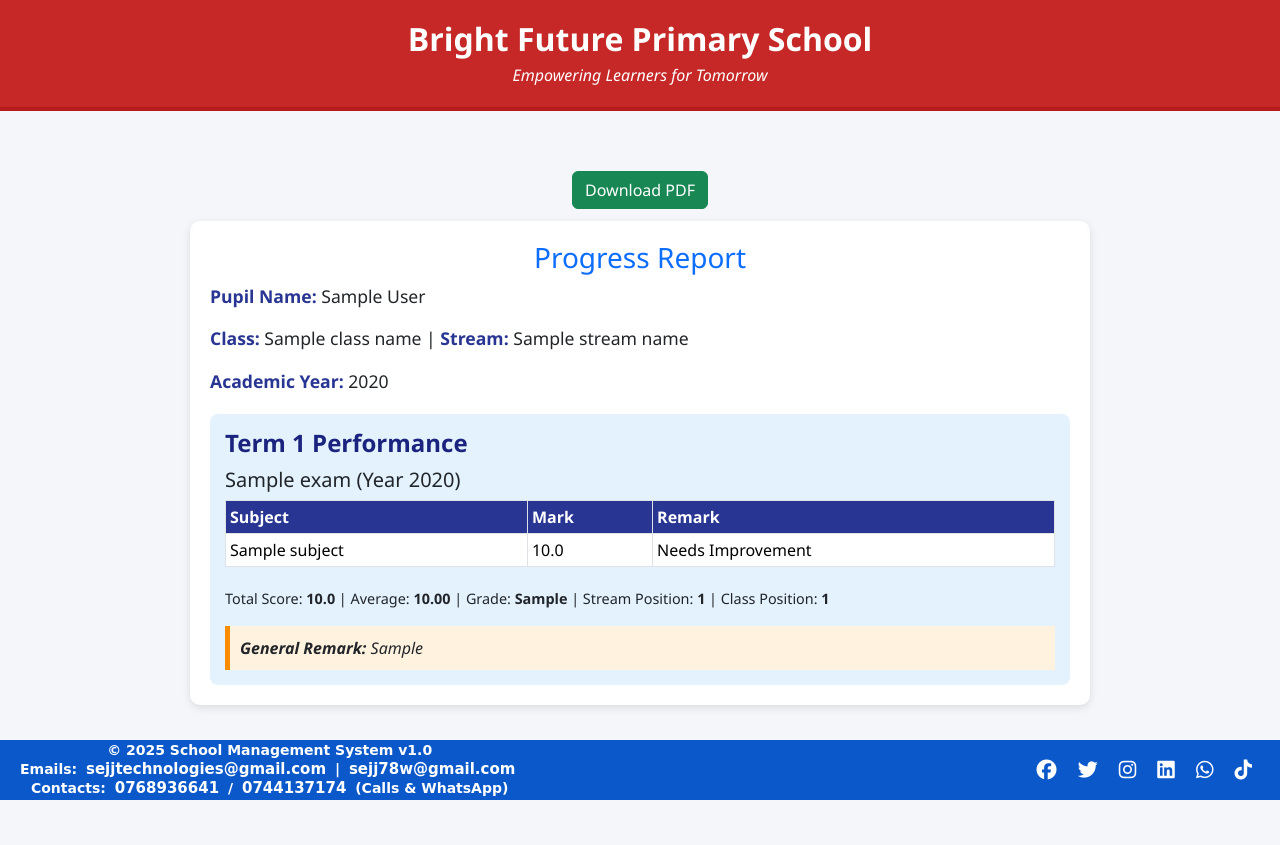
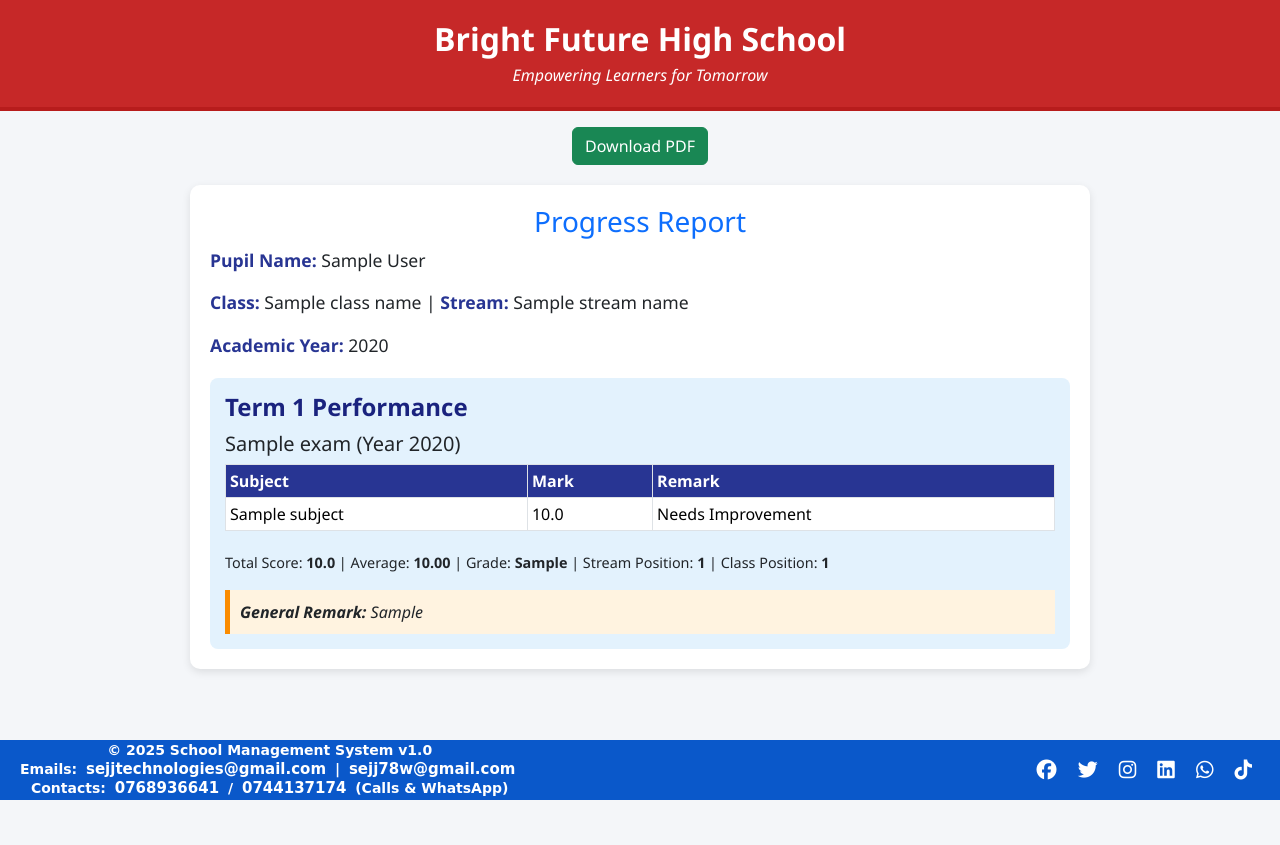
Before and after one commit to sejjtechnologies/school_management_system, a Flask app: template templates/teacher/reports.html in a window 1280 px wide. After the commit the page ends 800 px from the top, so only its background shows below. Run offline with Flask 3, Linux system fonts and the light colour scheme; tables that the repository leaves empty hold one stand-in row (values such as "Sample post"); the template is opened without the code that fills it: values that come from a table or form of the project are taken from there, most other values are stand-ins (such as "Sample title", 1, 10 or a date in 2020).

Commit message:
executing my files agin

```diff
--- a/templates/teacher/reports.html
+++ b/templates/teacher/reports.html
@@ -15,11 +15,9 @@
       min-height: 100vh;
     }
     .main-content {
-      flex: 1 1 auto;
-      overflow-y: auto; /* vertical scroll */
-      padding: 20px 0 120px 0; /* add larger bottom padding to leave space before footer */
-      position: relative;
-      -webkit-overflow-scrolling: touch;
+      flex: 1;
+      overflow-y: auto; /* ✅ vertical scroll */
+      padding-bottom: 100px; /* ✅ extra space before footer */
     }
     .school-header {
       text-align: center;
@@ -84,19 +82,13 @@
       display: block;
       margin: 0 auto 20px auto;
       text-align: center;
-      position: sticky; /* keep the button visible while scrolling */
-      top: 16px;
-      z-index: 10;
-      background: transparent;
-      padding-top: 8px;
-      padding-bottom: 8px;
     }
     footer {
       background: #283593;
       color: #fff;
       text-align: center;
       padding: 15px;
-      margin-top: auto; /* ✅ sticks footer at bottom */
+      margin-top: auto; /* ✅ footer pinned at bottom */
     }
     @media print {
       .download-btn { display: none; }
@@ -129,7 +121,7 @@
 <body>
   <!-- ✅ School Header -->
   <div class="school-header">
-    <h2>Bright Future Primary School</h2>
+    <h2>Bright Future High School</h2>
     <p>Empowering Learners for Tomorrow</p>
   </div>
 
```
